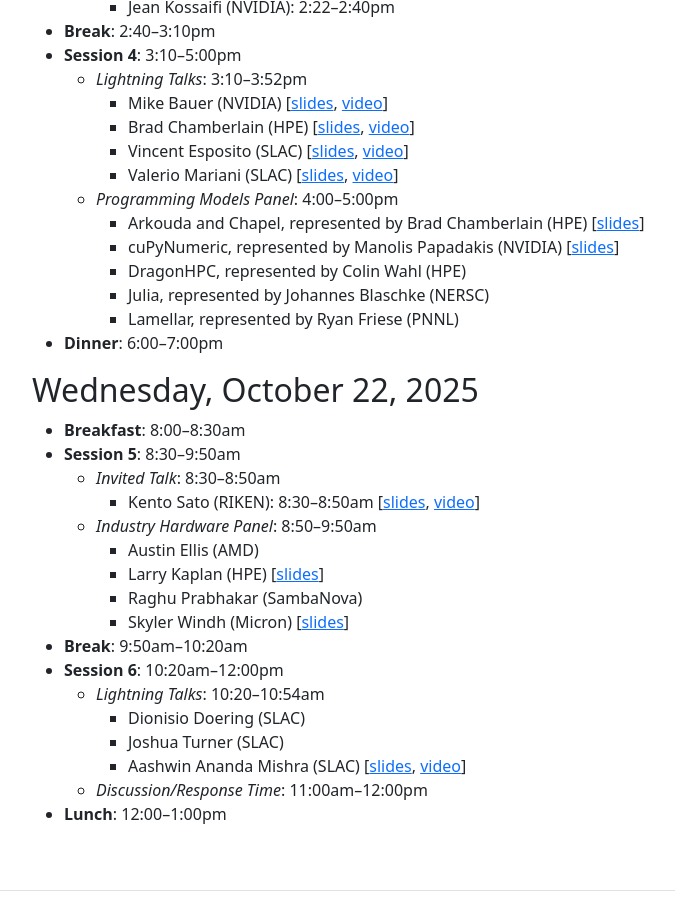
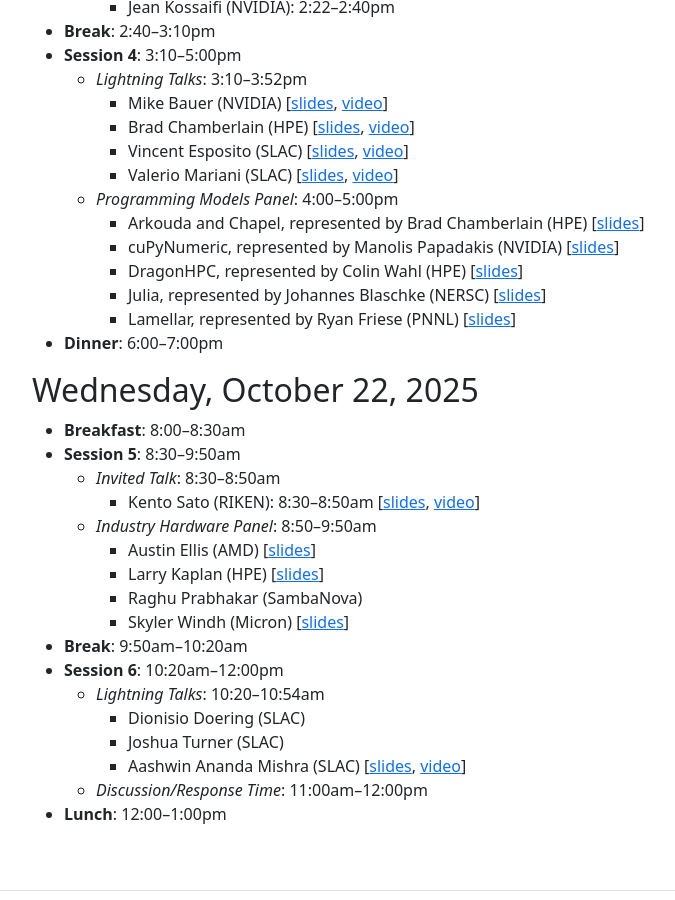
Before and after one commit to lssda/lssda.github.io, a Jekyll site: the page built from agenda.md, in a window 1280 px wide and 900 px high, scrolled down 906 px. Shown: the whole window, without its empty margins (140-815 px from the left). Built offline with Jekyll 4.4.1, drawn with Linux system fonts in a browser that asks for light colours.

Commit message:
Add more panel slides.

```diff
--- a/agenda.md
+++ b/agenda.md
@@ -48,9 +48,9 @@ A Zoom link will be emailed to virtual attendees the week of the workshop.
       * *Programming Models Panel*: 4:00--5:00pm
           * Arkouda and Chapel, represented by Brad Chamberlain (HPE) \[[slides]({{ "/slides/4_Chamberlain_panel.pdf" | relative_url }})]
           * cuPyNumeric, represented by Manolis Papadakis (NVIDIA) \[[slides]({{ "/slides/4_Papadakis.pdf" | relative_url }})]
-          * DragonHPC, represented by Colin Wahl (HPE)
-          * Julia, represented by Johannes Blaschke (NERSC)
-          * Lamellar, represented by Ryan Friese (PNNL)
+          * DragonHPC, represented by Colin Wahl (HPE) \[[slides]({{ "/slides/4_Wahl.pdf" | relative_url }})]
+          * Julia, represented by Johannes Blaschke (NERSC) \[[slides]({{ "/slides/4_Blaschke.pdf" | relative_url }})]
+          * Lamellar, represented by Ryan Friese (PNNL) \[[slides]({{ "/slides/4_Friese.pdf" | relative_url }})]
   * **Dinner**: 6:00--7:00pm
 
 ## Wednesday, October 22, 2025
@@ -60,7 +60,7 @@ A Zoom link will be emailed to virtual attendees the week of the workshop.
       * *Invited Talk*: 8:30--8:50am
           * Kento Sato (RIKEN): 8:30--8:50am \[[slides]({{ "/slides/5_Sato.pdf" | relative_url }}), [video](https://youtu.be/EW0MhqCi6KM)]
       * *Industry Hardware Panel*: 8:50--9:50am
-        * Austin Ellis (AMD)
+        * Austin Ellis (AMD) \[[slides]({{ "/slides/5_Ellis.pdf" | relative_url }})]
         * Larry Kaplan (HPE) \[[slides]({{ "/slides/5_Kaplan.pdf" | relative_url }})]
         * Raghu Prabhakar (SambaNova)
         * Skyler Windh (Micron) \[[slides]({{ "/slides/5_Windh.pdf" | relative_url }})]
```
Also changed, not shown: 4 other files.
